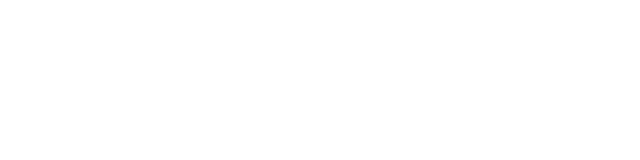
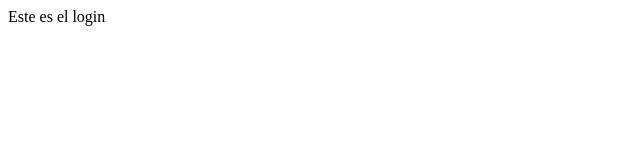
Before and after one commit to ripterdust/netflix-clone, an Angular app in the folder apps/client/: page /auth/login in a window 1280 px wide. Before the commit this address led to /. Shown: the top 160 px of the page, without its empty margins (0-640 px from the left). Built offline with nearby package versions, Linux system fonts and the light colour scheme.

Commit message:
Added login and register components

```diff
--- a/apps/client/src/app/app.component.ts
+++ b/apps/client/src/app/app.component.ts
@@ -1,12 +1,12 @@
 import { Component } from '@angular/core';
 import { CommonModule } from '@angular/common';
-import { RouterOutlet } from '@angular/router';
+import { RouterModule, RouterOutlet } from '@angular/router';
 import { HttpClient } from '@angular/common/http';
 
 @Component({
   selector: 'app-root',
   standalone: true,
-  imports: [CommonModule, RouterOutlet],
+  imports: [CommonModule, RouterModule],
   template: '<router-outlet/>',
   styleUrls: [],
 })
--- a/apps/client/src/app/app.routes.ts
+++ b/apps/client/src/app/app.routes.ts
@@ -1,4 +1,13 @@
 import { Routes } from '@angular/router';
 import { HomeComponent } from './pages/home/home.component';
+import { LoginComponent } from './pages/login/login.component';
+import { AuthSkeleton } from './core/skeletons/auth/auth.skeleton.component';
 
-export const routes: Routes = [{ component: HomeComponent, path: '' }];
+export const routes: Routes = [
+  { component: HomeComponent, path: '' },
+  {
+    path: 'auth',
+    component: AuthSkeleton,
+    children: [{ path: 'login', component: LoginComponent }],
+  },
+];
--- /dev/null
+++ b/apps/client/src/app/core/skeletons/auth/auth.skeleton.component.html
@@ -0,0 +1 @@
+<router-outlet />
--- /dev/null
+++ b/apps/client/src/app/pages/login/login.component.html
@@ -0,0 +1 @@
+Este es el login
```
Also changed, not shown: apps/client/src/app/core/skeletons/auth/auth.skeleton.component.ts (added, +11 -0 lines), apps/client/src/app/pages/login/login.component.ts (added, +13 -0 lines), apps/client/src/app/pages/login/login.component.css (added).
